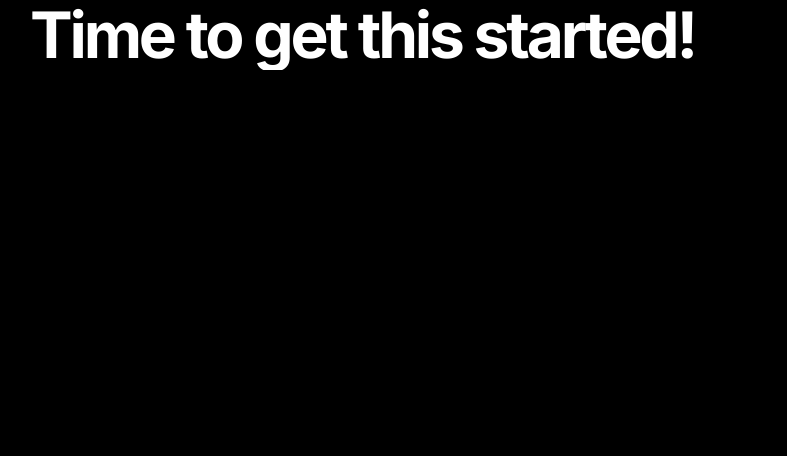
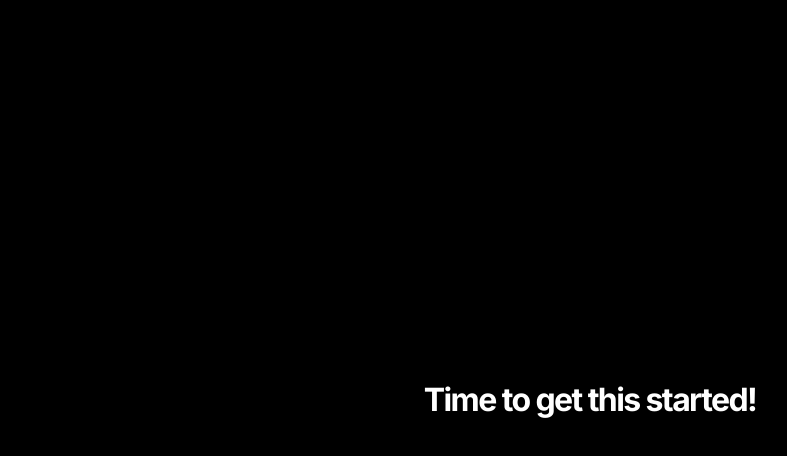
Before and after one commit to Nitlix/NNT, a Next.js app: page / in a window 1280 px wide. Shown: the top 456 px of the page, without its empty margins (50-837 px from the left). Built offline with nearby package versions, Linux system fonts and the light colour scheme; no server answers.

Commit message:
[+] i18n support, reworked themes, fixed middleware and much more.

```diff
--- a/package.json
+++ b/package.json
@@ -9,6 +9,7 @@
     "lint": "next lint"
   },
   "dependencies": {
+    "@vercel/edge": "^1.0.1",
     "next": "13.4.19",
     "nitlix": "^1.0.0",
     "react": "18.2.0",
--- a/src/app/layout.jsx
+++ b/src/app/layout.jsx
@@ -3,7 +3,11 @@
 // =====================
 import './globals.scss'
 import './flame.scss'
-import './themes.scss'
+
+// =====================
+// Theme CSS Imports
+// =====================
+import '@/themes/themes.scss'
 
 // =====================
 // Google Font (Inter)
--- a/src/app/page.jsx
+++ b/src/app/page.jsx
@@ -6,8 +6,8 @@
 
 export default function(){
     return <>
-        <h1>
+        <h3 style={{width: "100%", height: "100vh"}} className="flex center">
             Time to get this started!
-        </h1>
+        </h3>
     </>
 }
--- a/src/components/Provider/ClientProvider.jsx
+++ b/src/components/Provider/ClientProvider.jsx
@@ -1,12 +1,15 @@
 "use client";
-import { useEffect } from "react";
+import { useEffect, useState, createContext } from "react";
 import MAIN from "@/var/main"
+import settings from "@/themes/settings"
 
-const allowed_themes = ["dark", "light", "system"]
-const default_theme = "dark";
-function check(){
-    const theme = localStorage.getItem("theme");
-    if (allowed_themes.includes(theme)){
+const allowedThemes = settings.allowed;
+const defaultTheme = settings.default;
+
+export const ThemeContext = createContext();
+
+function check(theme){
+    if (allowedThemes.includes(theme)){
         if (theme === "system"){
             //check system theme
             const system_theme = window.matchMedia("(prefers-color-scheme: dark)").matches ? "dark" : "light";
@@ -19,33 +22,38 @@ function check(){
         return theme;
     }
     else {
-        localStorage.setItem("theme", default_theme);
-        return default_theme;
+        return defaultTheme;
     }
 }
 
 
-function applyTheme(){
+function applyTheme(theme){
     const body = document.querySelector("body");
+    const parsedTheme = check(theme);
 
-    const theme = check();
     body.classList.remove("dark", "light");
-    body.classList.add(theme);
-    localStorage.setItem("theme", theme);
-    //add it to cookies so the server can read it too
-    document.cookie = `theme=${theme};path=/;max-age=31536000`;
+    body.classList.add(parsedTheme);
+
+    localStorage.setItem("theme", parsedTheme);
+    document.cookie = `theme=${parsedTheme};path=/;max-age=31536000`;
 }
 
 
-export default function({children, className=""}){
-    //inject theme based on localhost parameter
+export default function({children, className="", serverTheme=""}){
+    const [theme, setTheme] = useState(serverTheme);
+
+    //================================
+    // Client Side Theme Check
+    //================================
     useEffect(()=>{
-        applyTheme();
-    },[])
+        applyTheme(theme);
+    },[theme])
 
-    return <body className={`${className}`}>
-        <main className={MAIN}>
-            {children}
-        </main>
+    return <body className={`${className} ${serverTheme}`}>
+        <ThemeContext.Provider value={{theme, setTheme}}>
+            <main className={MAIN}>
+                {children}
+            </main>
+        </ThemeContext.Provider>
     </body>
 }
--- a/src/components/Provider/ServerProvider.jsx
+++ b/src/components/Provider/ServerProvider.jsx
@@ -1,8 +1,12 @@
 import { cookies } from "next/headers";
 import ClientProvider from "./ClientProvider";
 
-const allowed_themes = ["dark", "light", "system"]
-const default_theme = "dark";
+import settings from "@/themes/settings";
+const allowed_themes = settings.allowed;
+const default_theme = settings.default;
+
+
+
 function checkCookiesTheme(){
     const theme = cookies().get("theme");
     if (allowed_themes.includes(theme)){
@@ -19,7 +23,7 @@ function checkCookiesTheme(){
 }
 
 export default function({children, className=""}){
-    return <ClientProvider className={`${checkCookiesTheme()} ${className}`}>
+    return <ClientProvider className={`${className}`} serverTheme={checkCookiesTheme()}>
         {children}
     </ClientProvider>
 }
--- /dev/null
+++ b/src/i18n/routes.js
@@ -0,0 +1,6 @@
+// ===============================
+// Country to language routes
+// ===============================
+export default {
+    default: "en"
+}
--- /dev/null
+++ b/src/themes/settings.js
@@ -0,0 +1,4 @@
+export default {
+    allowed: ["dark", "light", "system"],
+    default: "dark"
+}
```
Also changed, not shown: src/app/middleware.js (deleted, +0 -15 lines), src/i18n/translations.js (added, +11 -0 lines), src/middleware.js (added, +51 -0 lines), src/themes/themes.scss (renamed from src/app/themes.scss), 1 other file (tests, documents, lock files or other folders).
